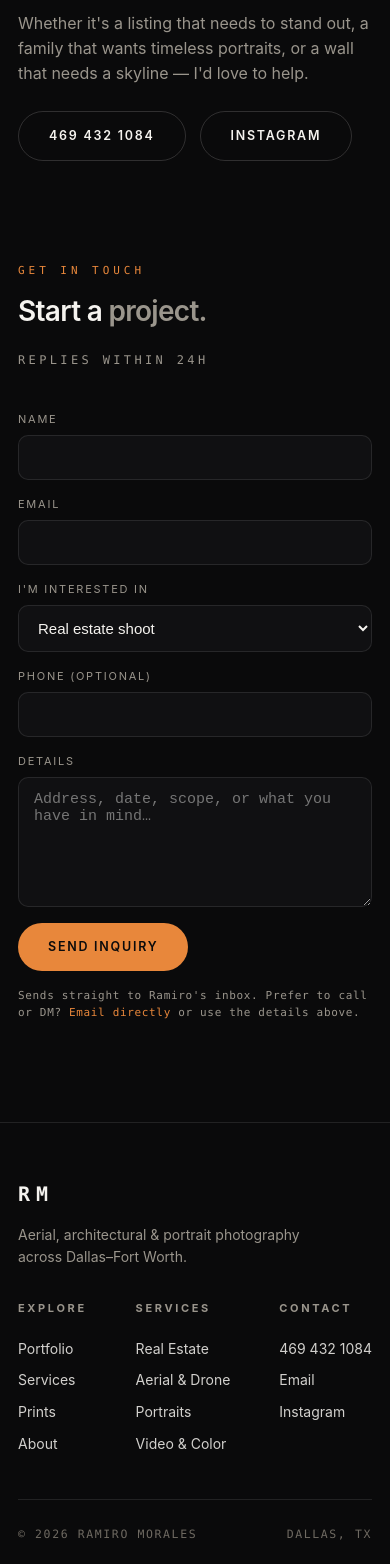
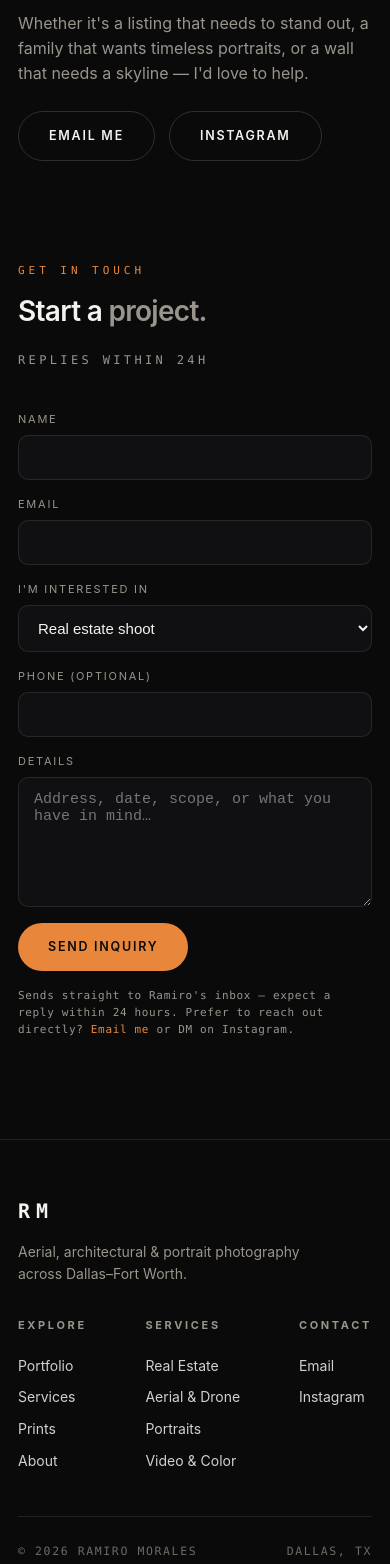
Before and after one commit to rammoa/ramiro-site, a website: page about.html in a window 390 px wide. Shown: the part 1416-2980 px from the top of the page. Drawn offline with Linux system fonts and the light colour scheme.

Commit message:
Remove phone number sitewide

```diff
--- a/about.html
+++ b/about.html
@@ -44,7 +44,7 @@
         <p>I'm a Dallas-based photographer and licensed drone pilot. I shoot real estate that sells, portraits that feel like the person, and aerials that turn a familiar city into something cinematic.</p>
         <p class="dim">Whether it's a listing that needs to stand out, a family that wants timeless portraits, or a wall that needs a skyline — I'd love to help.</p>
         <div class="hero__actions" style="opacity:1;transform:none;justify-content:flex-start;margin-top:26px">
-          <a href="tel:+14694321084" class="btn btn--ghost">469 432 1084</a>
+          <a href="mailto:ramiromorales234@gmail.com" class="btn btn--ghost">Email me</a>
           <a href="https://instagram.com/" target="_blank" rel="noopener" class="btn btn--ghost">Instagram</a>
         </div>
       </div>
@@ -83,7 +83,7 @@
       </div>
       <div class="field"><label for="msg">Details</label><textarea id="msg" name="details" placeholder="Address, date, scope, or what you have in mind…"></textarea></div>
       <button type="submit" class="btn btn--accent" style="justify-self:start">Send inquiry</button>
-      <p class="dim mono" style="font-size:11px;letter-spacing:.06em">Sends straight to Ramiro's inbox. Prefer to call or DM? <a href="mailto:ramiromorales234@gmail.com" style="color:var(--accent)">Email directly</a> or use the details above.</p>
+      <p class="dim mono" style="font-size:11px;letter-spacing:.06em">Sends straight to Ramiro's inbox — expect a reply within 24 hours. Prefer to reach out directly? <a href="mailto:ramiromorales234@gmail.com" style="color:var(--accent)">Email me</a> or DM on Instagram.</p>
     </form>
   </div>
 </section>
@@ -94,7 +94,7 @@
       <div><div class="footer__brand mono">RM</div><p>Aerial, architectural &amp; portrait photography across Dallas–Fort Worth.</p></div>
       <div class="footer__col"><h4>Explore</h4><a href="portfolio.html">Portfolio</a><a href="services.html">Services</a><a href="shop.html">Prints</a><a href="about.html">About</a></div>
       <div class="footer__col"><h4>Services</h4><a href="services.html">Real Estate</a><a href="services.html">Aerial &amp; Drone</a><a href="services.html">Portraits</a><a href="services.html">Video &amp; Color</a></div>
-      <div class="footer__col"><h4>Contact</h4><a href="tel:+14694321084">469 432 1084</a><a href="mailto:ramiromorales234@gmail.com">Email</a><a href="https://instagram.com/" target="_blank" rel="noopener">Instagram</a></div>
+      <div class="footer__col"><h4>Contact</h4><a href="mailto:ramiromorales234@gmail.com">Email</a><a href="https://instagram.com/" target="_blank" rel="noopener">Instagram</a></div>
     </div>
     <div class="footer__bottom mono"><span>© 2026 RAMIRO MORALES</span><span>DALLAS, TX</span></div>
   </div>
```
Also changed, not shown: index.html (+0 -1 lines), portfolio.html (+1 -1 lines), services.html (+1 -2 lines), shop.html (+1 -1 lines), thanks.html (+1 -1 lines).
